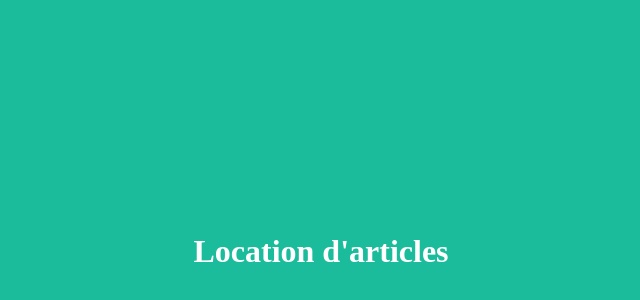
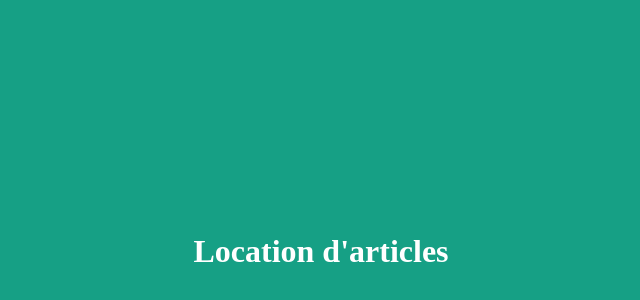
Before and after one commit to Gilles707/loc_articles, a plain HTML site: page index.html in a window 1280 px wide. Shown: the part 28-328 px from the top of the page, without its empty margins (319-959 px from the left). Drawn offline with Linux system fonts and the light colour scheme.

Commit message:
Modication de la couleur de fond en green sea

```diff
--- a/index.html
+++ b/index.html
@@ -3,7 +3,7 @@
 		<meta charset="utf-8">
 		<title>Location d'articles</title>
 	</head>
-	<Body style="background-color:#1abc9c">
+	<Body style="background-color:#16a085">
 		<h1 style="padding-top:20%; padding-bottom:20%; text-align:center; color:#FFFFFF">Location d'articles</h1>
 	</Body>
 </html>
```
